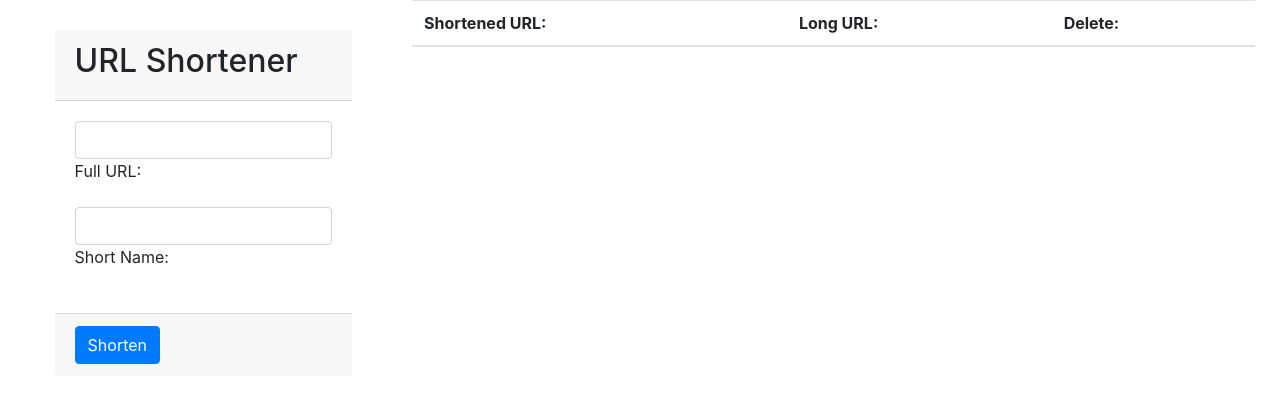
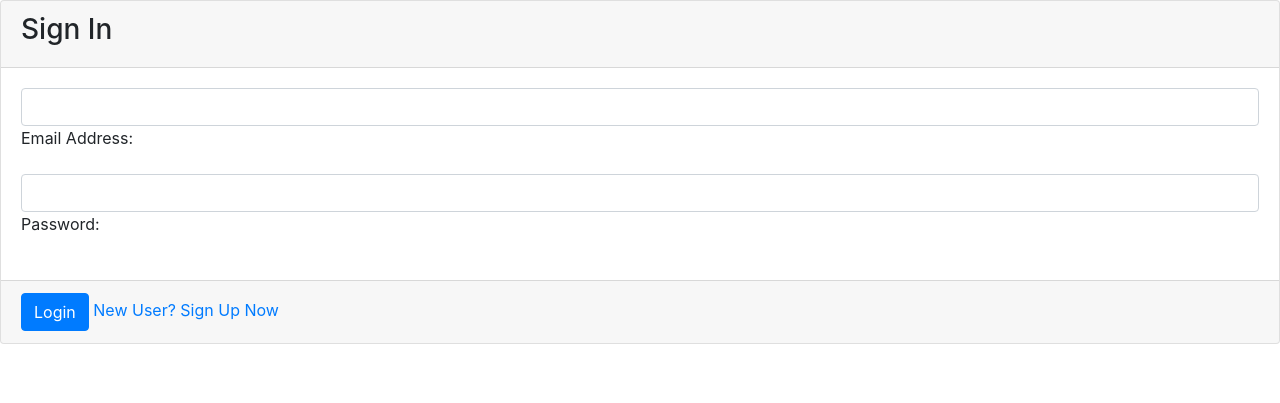
Before and after one commit to marmstrong-Dev/URL-Shortener, a Flask app: page / in a window 1280 px wide. Shown: the top 403 px of the page. Run offline with Flask 2, Linux system fonts and the light colour scheme; data that the repository does not hold is empty; some libraries are stand-ins or nearby versions.

Commit message:
Added Register / Login Feature

```diff
--- a/app.py
+++ b/app.py
@@ -1,17 +1,23 @@
 from flask import Flask
-import json
+from dbcon import DbCon
 import os.path
 import routes
+
 
 app = Flask(__name__, static_folder='public')
 app.secret_key = '#43fivikx'
 
+init_con = DbCon('')
+init_con.init_tables()
+
 # Routes
-app.add_url_rule('/', view_func=routes.home)
-app.add_url_rule('/product', view_func=routes.product)
+app.add_url_rule('/', view_func=routes.home, methods=['GET'])
+app.add_url_rule('/signup', view_func=routes.registration, methods=['GET'])
+app.add_url_rule('/dashboard', view_func=routes.dashboard, methods=['GET'])
+app.add_url_rule('/auth/register', view_func=routes.register, methods=['POST'])
+app.add_url_rule('/auth/login', view_func=routes.login, methods=['POST'])
 app.add_url_rule('/product/addurl', view_func=routes.addurl, methods=['POST'])
 app.add_url_rule('/product/delurl', view_func=routes.delurl, methods=['POST'])
 
-
 if __name__ == '__main__':
-   app.run(debug = True)
+    app.run(debug=True)
--- a/data.py
+++ b/data.py
@@ -1,55 +1,21 @@
 from flask import session
-import sqlite3
-from sqlite3 import Error
-
-dataFile = 'urls.db'
-
-
-def single_execute(query):
-    conn = sqlite3.connect(dataFile)
-
-    cur = conn.cursor()
-    cur.execute(query)
-
-    conn.commit()
-    conn.close()
-
-
-def lookup_execute(query):
-    results_list = []
-
-    conn = sqlite3.connect(dataFile)
-
-    cur = conn.cursor()
-    cur.execute(query)
-    rows = cur.fetchall()
-
-    for row in rows:
-        added = {"long": row[0], "short": row[1]}
-        results_list.append(added)
-
-    conn.close()
-    return results_list
+from dbcon import DbCon
 
 
 class ShortenedURL:
     def __init__(self, long, short):
+        self.id = 0
         self.long = long
         self.short = short
 
-    def check_exists(self):
-        check_query = f"SELECT short FROM urls WHERE short = '{self.short}';"
-        lookup_results = lookup_execute(check_query)
-
-        if lookup_results.len == 0:
-            return False
-        else:
-            return True
-
     def add_url(self):
         add_new = f"INSERT INTO urls(long, short) VALUES('{ self.long }', '{ self.short }');"
-        single_execute(add_new)
+
+        add_con = DbCon(add_new)
+        add_con.single_execute()
 
     def del_url(self):
-        del_existing = f"DELETE FROM urls WHERE short = '{ self.short }' AND long = '{ self.long }';"
-        single_execute(del_existing)
+        del_existing = f"DELETE FROM urls WHERE short = '{self.short}' AND long = '{self.long}';"
+
+        del_con = DbCon(del_existing)
+        del_con.single_execute()
--- a/routes.py
+++ b/routes.py
@@ -1,37 +1,48 @@
-from flask import render_template, request, redirect, url_for
-from data import single_execute, lookup_execute, ShortenedURL
+from flask import render_template, request, redirect, url_for, make_response
+from auth import RegUser
+from data import ShortenedURL
+
+
+def register():
+    new_user = RegUser(request.form['email'], request.form['password'])
+    new_user.create_user()
+    return redirect(url_for('home'))
+
+
+def login():
+    if request.form['email'] is None or request.form['password'] is None:
+        return redirect(url_for('home'))
+    else:
+        logged_user = RegUser(request.form['email'], request.form['password'])
+        logged_user.login_user()
+
+        if logged_user.id > 0:
+            resp = make_response(redirect(url_for('dashboard')))
+            resp.set_cookie('userEmail', logged_user.email)
+            return resp
+        else:
+            return redirect(url_for('home'))
+
+
+def logout():
+    return redirect(url_for('home'))
 
 
 def home():
-    init_tables = 'CREATE TABLE IF NOT EXISTS urls (urlID INTEGER PRIMARY KEY AUTOINCREMENT, long TEXT, short TEXT);'
-    single_execute(init_tables)
-
-    lookup_query = 'SELECT long, short FROM urls;'
-    urls_list = lookup_execute(lookup_query)
-
-    print(urls_list)
-    return render_template('index.html', urls=urls_list)
+    return render_template('auth.html', auth_message='Sign In', action_route='auth/login')
 
 
-def product(shorturl, longurl):
-    return render_template('product.html', short=shorturl, long=longurl)
+def registration():
+    return render_template('auth.html', auth_message='Sign Up', action_route='auth/register')
+
+
+def dashboard():
+    return render_template('dashboard.html', user_email=request.cookies.get('userEmail'))
 
 
 def addurl():
-    candidate = ShortenedURL(request.form['long'], request.form['short'])
-
-    if candidate.long is None and candidate.short is None:
-        return redirect(url_for('home'))
-    else:
-        candidate.add_url()
-        return render_template('product.html', is_del=False, product_banner='Product Registered', short=candidate.short, long=candidate.long)
+    add_candidate = ShortenedURL(request.form['long'], request.form['short'])
 
 
 def delurl():
-    candidate = ShortenedURL(request.form['long'], request.form['short'])
-
-    if candidate.check_exists:
-        candidate.del_url()
-        return render_template('product.html', is_del=True, product_banner='Product Deleted', short=candidate.short)
-    else:
-        return redirect(url_for('home'))
+    del_candidate = ShortenedURL(request.form['long'], request.form['short'])
--- /dev/null
+++ b/templates/auth.html
@@ -0,0 +1,29 @@
+{% extends 'layout.html' %}
+{% block title %}Login{% endblock %}
+{% block content %}
+<div class="card" id="authForm">
+    <div class="card-header">
+        <h3>{{ auth_message }}</h3>
+    </div>
+    <form action="{{ action_route }}" method="POST">
+        <div class="card-body">
+            <div class="form-group">
+                <input class="form-control" type="email" id="email" name="email" required>
+                <label for="email">Email Address:</label>
+            </div>
+            <div class="form-group">
+                <input class="form-control" type="password" id="password" name="password" required>
+                <label for="password">Password:</label>
+            </div>
+        </div>
+        <div class="card-footer">
+            {% if auth_message == 'Sign In' %}
+            <button type="submit" class="btn btn-primary">Login</button>
+            <a href="signup">New User? Sign Up Now</a>
+            {% else %}
+            <button type="submit" class="btn btn-primary">Register</button>
+            {% endif %}
+        </div>
+    </form>
+</div>
+{% endblock %}
--- a/templates/index.html
+++ b/templates/dashboard.html
@@ -1,10 +1,11 @@
 {% extends 'layout.html' %}
-{% block title %}Home Page{% endblock %}
+{% block title %}Dashboard{% endblock %}
 {% block content %}
 <div class="row justify-content-center">
     <div class="card col-lg-3" id="urlForm">
         <div class="card-header">
             <h2>URL Shortener</h2>
+            <p>Welcome: {{ user_email }}</p>
         </div>
         <form action="product/addurl" method="POST">
             <div class="card-body">
--- a/templates/layout.html
+++ b/templates/layout.html
@@ -4,7 +4,7 @@
     <meta name="viewport" content="width=device-width, initial-scale=1.0">
     <title>URL Shortener - {% block title %}{% endblock %}</title>
     <link rel="stylesheet" href="https://maxcdn.bootstrapcdn.com/bootstrap/4.5.2/css/bootstrap.min.css">
-    <link rel="stylesheet" href="../public/css/styles.css">
+    <link rel="stylesheet" href="../public/styles.css">
 </head>
 <body>
     {% block content %}
@@ -12,6 +12,6 @@
     <script src="https://ajax.googleapis.com/ajax/libs/jquery/3.5.1/jquery.min.js"></script>
     <script src="https://cdnjs.cloudflare.com/ajax/libs/popper.js/1.16.0/umd/popper.min.js"></script>
     <script src="https://maxcdn.bootstrapcdn.com/bootstrap/4.5.2/js/bootstrap.min.js"></script>
-    <script src="../public/js/app.js"></script>
+    <script src="../public/app.js"></script>
 </body>
 </html>
```
Also changed, not shown: auth.py (added, +33 -0 lines), dbcon.py (added, +53 -0 lines), public/app.js (added), public/js/app.js (deleted), public/styles.css (line endings or trailing spaces), templates/product.html (line endings or trailing spaces), 1 other file.
